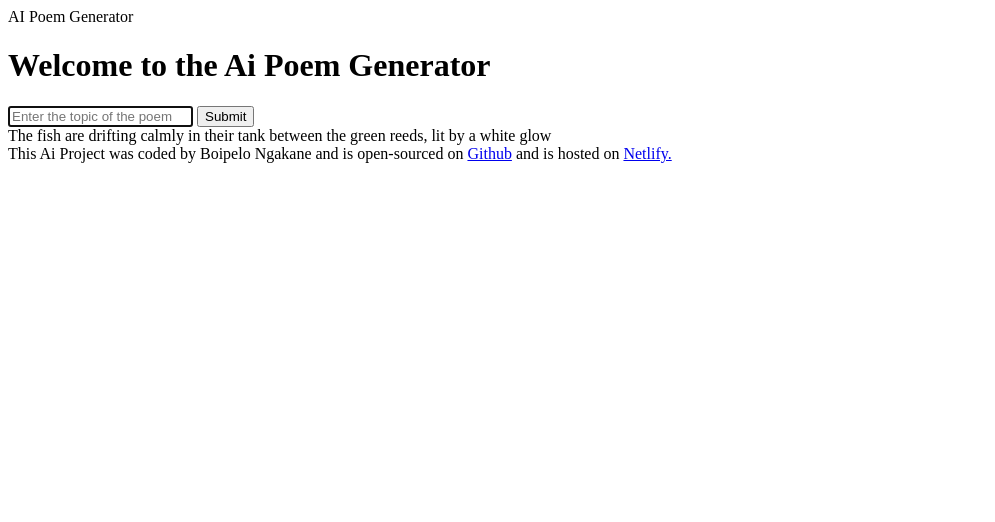
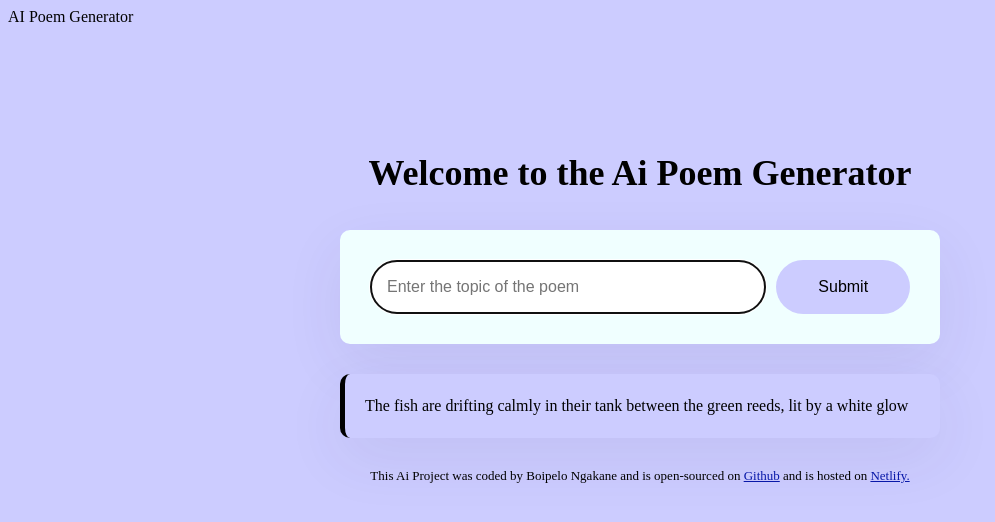
Before and after one commit to Boipelo-Code-s/ai-poem-generator, a plain HTML site: page index.html in a window 1280 px wide. Shown: the whole page, without its empty margins (0-995 px from the left). Drawn offline with Linux system fonts and the light colour scheme.

Commit message:
Added styling

```diff
--- a/ai poem generator.html
+++ b/index.html
@@ -7,21 +7,22 @@
     <title>AI Poem Generator</title>
 </head>
 <body>
+    <div class="container">
     <header>
     <h1>Welcome to the Ai Poem Generator</h1>
     </header>
     <main>
         <form>
-            <input
+            <input class="instructions"
               type="text"
               placeholder="Enter the topic of the poem"
               autofocus
               required
               autocompleted="off"
             />
-            <input type="submit" />
+            <input type="submit" class="button" />
         </form>
-        <div>
+        <div class="poem">
             <!--This is where the poem will go-->
             The fish are drifting calmly in their tank
             between the green reeds, lit by a white glow
@@ -31,5 +32,6 @@
     <footer>This Ai Project was coded by Boipelo Ngakane and is open-sourced on <a href="https://github.com/boipelo-codes/Ai-Poem-Generator" target="_blank">Github</a> and is hosted on <a href="ai-poem-generator-project-boipelo.netlify.app" target="_blank"> Netlify.</a>
     </footer>
     <script src="src/index.js"></script>
+</div>
 </body>
 </html>
--- a/src/style.css
+++ b/src/style.css
@@ -0,0 +1,71 @@
+body{
+    font-family:'Times New Roman', Times, serif;
+    background-color:#CCCCFF;
+
+h1{
+    font-weight: 800;
+    font-size: 36px;
+    line-height: 1.5;
+    color: black;
+    text-align: center;
+}
+
+.container{
+    margin: 120px auto;
+    max-width: 600px;
+}
+
+.instructions{
+    padding: 16px;
+    border: 1px solid rgba(39, 33, 66, 0.5);
+    width: 80%;
+    font-size: 16px;
+    border-radius: 50px;
+    line-height: 20px;
+    color: azure;
+}
+
+header{
+    margin-bottom: 30px;
+}
+
+form{
+    padding: 30px;
+    background-color: azure;
+    border-radius: 10px;
+    display: flex;
+    box-shadow: 0px 20px 60px rgba(65, 50, 100, 0.08);
+}
+
+.button{
+    margin-left: 10px;
+    background-color:#CCCCFF;
+    color: black;
+    border: none;
+    border-radius: 50px;
+    padding: 14px 24px;
+    font-size: 16px;
+    width: 150px;
+}
+
+.poem{
+    font-size: 16px;
+    background-color:#CCCCFF;
+    padding: 20px;
+    line-height: 1.5;
+    font-weight: 400;
+    border-left: 5px solid black;
+    box-shadow: 0px 20px 60px rgba(65, 50, 100, 0.08);
+    border-radius: 10px;
+    margin-top: 30px;
+}
+
+footer{
+    text-align: center;
+    font-size: 13px;
+    margin-top: 30px;
+}
+
+a{
+    color: #0818A8;
+}
```
